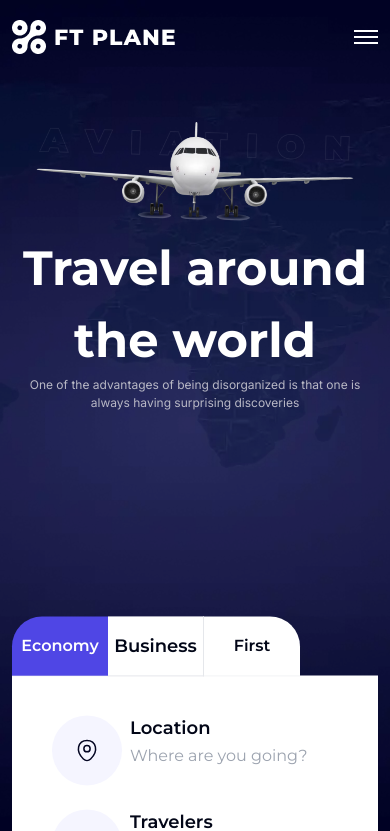
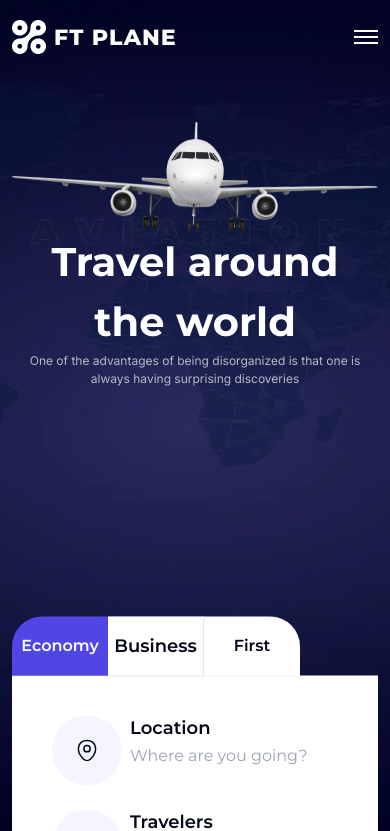
Before and after one commit to prince-372/ft-plane, a React (Create React App) app: page / in a window 390 px wide. Shown: the top 831 px of the page. Built offline with nearby package versions, Linux system fonts and the light colour scheme.

Commit message:
pege set

```diff
--- a/src/components/Feedback.jsx
+++ b/src/components/Feedback.jsx
@@ -8,7 +8,7 @@ import stars from "../assets/image/stars.webp"
 
 const NextArrow = ({ onClick }) => {
     return (
-        <button className="w-[50px] group h-[50px] left-[38%] bg-indigo-600 bg-opacity-10 transition-all flex items-center justify-center bottom-[-30%] absolute  hover:bg-indigo-600 rounded-full hover:shadow-[2px_10px_30px_0px_#313EF7]" onClick={onClick}>
+        <button className="w-[50px] group h-[50px] left-[25%] bg-indigo-600 bg-opacity-10 transition-all flex items-center justify-center bottom-[-30%] absolute  hover:bg-indigo-600 rounded-full " onClick={onClick}>
             <svg className=' stroke-black rotate-180 group-hover:stroke-white' xmlns="http://www.w3.org/2000/svg" width="13" height="22" viewBox="0 0 13 22" fill="none">
                 <path d="M0.916748 21L10.9167 11L0.91675 0.999999" stroke-width="2" />
             </svg>
@@ -18,7 +18,7 @@ const NextArrow = ({ onClick }) => {
 
 const PrevArrow = ({ onClick }) => {
     return (
-        <button className="w-[50px] group h-[50px] bg-indigo-600 bg-opacity-10 transition-all left-[55%] flex items-center justify-center bottom-[-30%] absolute  hover:bg-indigo-600 rounded-full hover:shadow-[2px_10px_30px_0px_#313EF7]" onClick={onClick}>
+        <button className="w-[50px] group h-[50px] bg-indigo-600 bg-opacity-10 transition-all left-[55%] flex items-center justify-center bottom-[-30%] absolute  hover:bg-indigo-600 rounded-full " onClick={onClick}>
             <svg className=' stroke-black group-hover:stroke-white' xmlns="http://www.w3.org/2000/svg" width="13" height="22" viewBox="0 0 13 22" fill="none">
                 <path d="M0.916748 21L10.9167 11L0.91675 0.999999" stroke-width="2" />
             </svg>
--- a/src/components/Flight.jsx
+++ b/src/components/Flight.jsx
@@ -40,10 +40,10 @@ const Flight = () => {
       <div className=" max-w-[1040px] mx-auto px-3 py-[50px]">
         <div className=" flex flex-wrap flex-row -mx-3">
           <div data-aos="zoom-in-right" className="lg:w-1/2 w-full px-3">
-            <h2 className=" text-white sm:text-[40px] text-2xl font-bold sm:leading-[60px] leading-[30px] tracking-[0.6px]  uppercase lg:max-w-[496px]">
+            <h2 className=" text-white text-[18px] sm:text-[40px] text-2xl font-bold sm:leading-[60px] leading-[30px] tracking-[0.6px]  uppercase lg:max-w-[496px]">
               Book Popular Flight Tickets
             </h2>
-            <p className="text-[#A6A7B2]  text-base font-normal leading-[24px] lg:max-w-[496px]">
+            <p className="text-[#A6A7B2] text-[14px] sm:text-base font-normal leading-[24px] lg:max-w-[496px]">
               Lorem Ipsum is simply dummy text of the printing and typesetting
               industry. Lorem Ipsum has been the industry's
             </p>
--- a/src/components/Footer.jsx
+++ b/src/components/Footer.jsx
@@ -157,7 +157,7 @@ const Footer = () => {
               </li>
             </ul>
           </div>
-          <p className=" text-white text-sm font-normal font-['Montserrat'] flex items-center gap-1  justify-center py-5">CopyrightFT © <span className="text-white text-sm font-normal font-['Montserrat']">PLANE {(new Date().getFullYear())} All right reserved</span></p>
+          <p className=" text-white text-[11px] sm:text-[13px] md:text-sm font-normal font-['Montserrat'] flex items-center gap-1  justify-center py-5">CopyrightFT © <span className="text-white text-[12px] sm:text-sm font-normal font-['Montserrat']">PLANE {(new Date().getFullYear())} All right reserved</span></p>
         </div>
       </div>
     </>
--- a/src/components/Hero.jsx
+++ b/src/components/Hero.jsx
@@ -1,16 +1,17 @@
 
-import aeroplane from '../assets/image/aroplane-img.webp';
-// import elipes from '../assets/image/elipes.png';
+// import aeroplane from '../assets/image/aroplane-img.webp';
+import bigaero from "../assets/image/Big_Airplan.png";
+import text from "../assets/image/Aviation_text.png";
 
 const Hero = () => {
   return (
 <>
     <div className=" max-w-[1200px] mx-auto px-3 pt-12 overflow-hidden min-h-[700px] lg:min-h-[810px]">
-    <img data-aos="zoom-in" className=" relative w-full myaeroplane" src={aeroplane} alt="aeroplane" />
-    <h2  data-aos="zoom-in-right" className="text-[48px] font-bold text-white leading-[150%] font-[Montserrat] text-center">Travel around the world</h2>
+      <img className=" absolute w-[80%] top-[26%] sm:top-[17%]  left-[8%]" src={text} alt="" />
+    <img data-aos="zoom-in" className=" relative w-full myaeroplane" src={bigaero} alt="aeroplane" />
+    <h2  data-aos="zoom-in-right" className="sm:text-[48px] text-[40px] font-bold text-white leading-[150%] font-[Montserrat] text-center">Travel around the world</h2>
     <p  data-aos="zoom-in-left" className=" text-[12px] font-normal text-center text-[#b8b8c5] font-[Inter]">One of the advantages of being disorganized is that one is always having surprising discoveries</p>
   </div>
-    {/* <img className=" absolute bottom-[36%] left-[2%] -z-10 w-full" src={elipes} alt="" /> */}
     </>
   )
 }
--- a/src/components/Memories.jsx
+++ b/src/components/Memories.jsx
@@ -7,7 +7,7 @@ import building4 from '../assets/image/building-img4.webp';
 const Memories = () => {
   return (
     <div className='max-w-[1200px] mx-auto px-3 py-7 sm:py-[100px]'>
-     <h2 className=' text-[40px] font-bold leading-[150%] text-center text-[#011736] pb-10 font-[Montserrat]'>Make memories with us</h2>
+     <h2 className=' text-[33px] md:text-[40px] font-bold leading-[150%] text-center text-[#011736] pb-10 font-[Montserrat]'>Make memories with us</h2>
      <div className=' grid lg:grid-cols-4 md:grid-cols-3 sm:grid-cols-2  justify-center gap-5'>
        <img  className=' object-cover hover:scale-[0.8] duration-300' src={building1} alt="building" />
        <img  className=' pt-12 object-cover hover:scale-[0.8] duration-300' src={building2} alt="building" />
--- a/src/components/Subscribe.jsx
+++ b/src/components/Subscribe.jsx
@@ -5,7 +5,7 @@ const Subscribe = () => {
     <div className=" bg-[#f5f5ff] overflow-hidden">
       <div className=" max-w-[1200px] mx-auto px-3 ">
         <div className=" py-7 sm:py-[100px]">
-          <h2 data-aos="zoom-in" className=" text-[40px] font-bold leading-[150%] text-center text-[#011736] pb-10 font-[Montserrat] max-w-[534px] mx-auto">
+          <h2 data-aos="zoom-in" className=" text-[25px] md:text-[40px] font-bold leading-[150%] text-center text-[#011736] pb-10 font-[Montserrat] max-w-[534px] mx-auto">
             Subscribe Newsletter & get letest news
           </h2>
           <div data-aos="zoom-out" className=" flex rounded-full max-w-[502px] mx-auto bg-white py-4 px-4 relative">
```
Also changed, not shown: src/assets/image/Aviation_text.png (added), src/assets/image/Big_Airplan.png (added).
